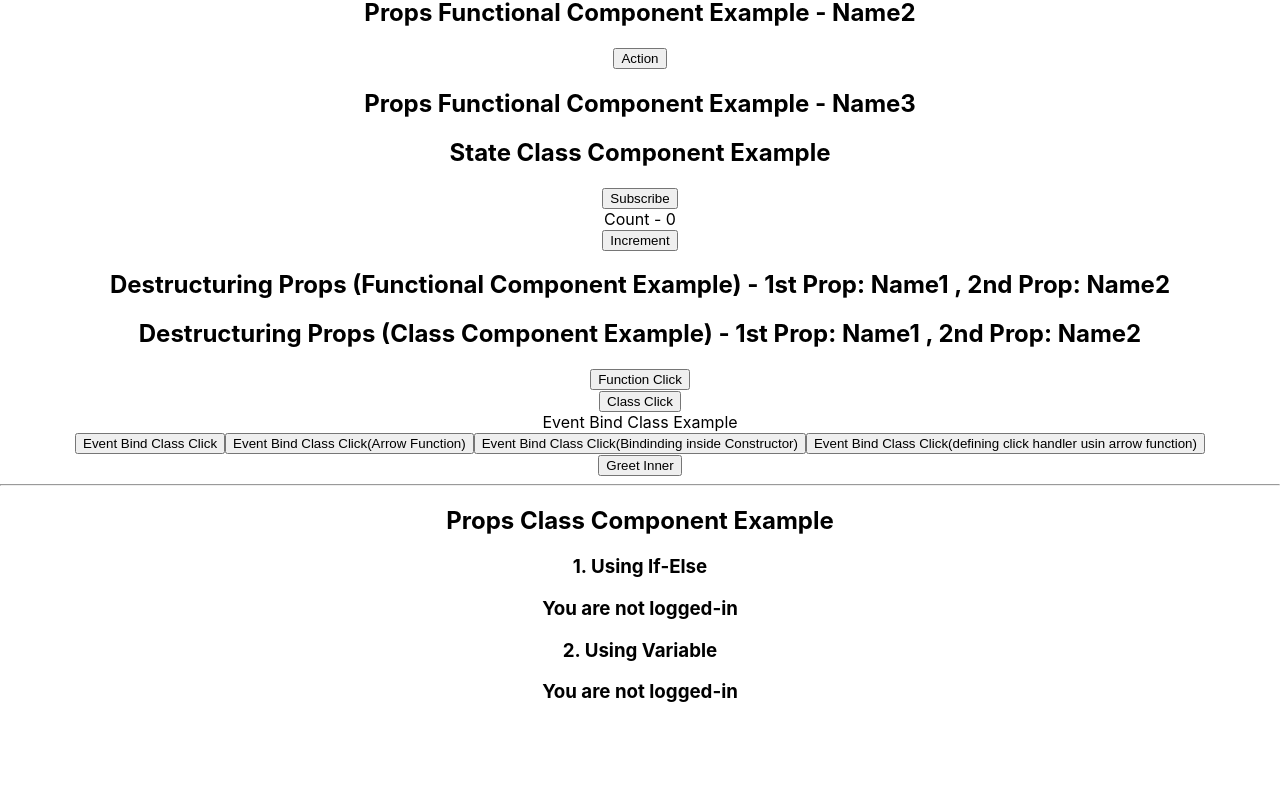
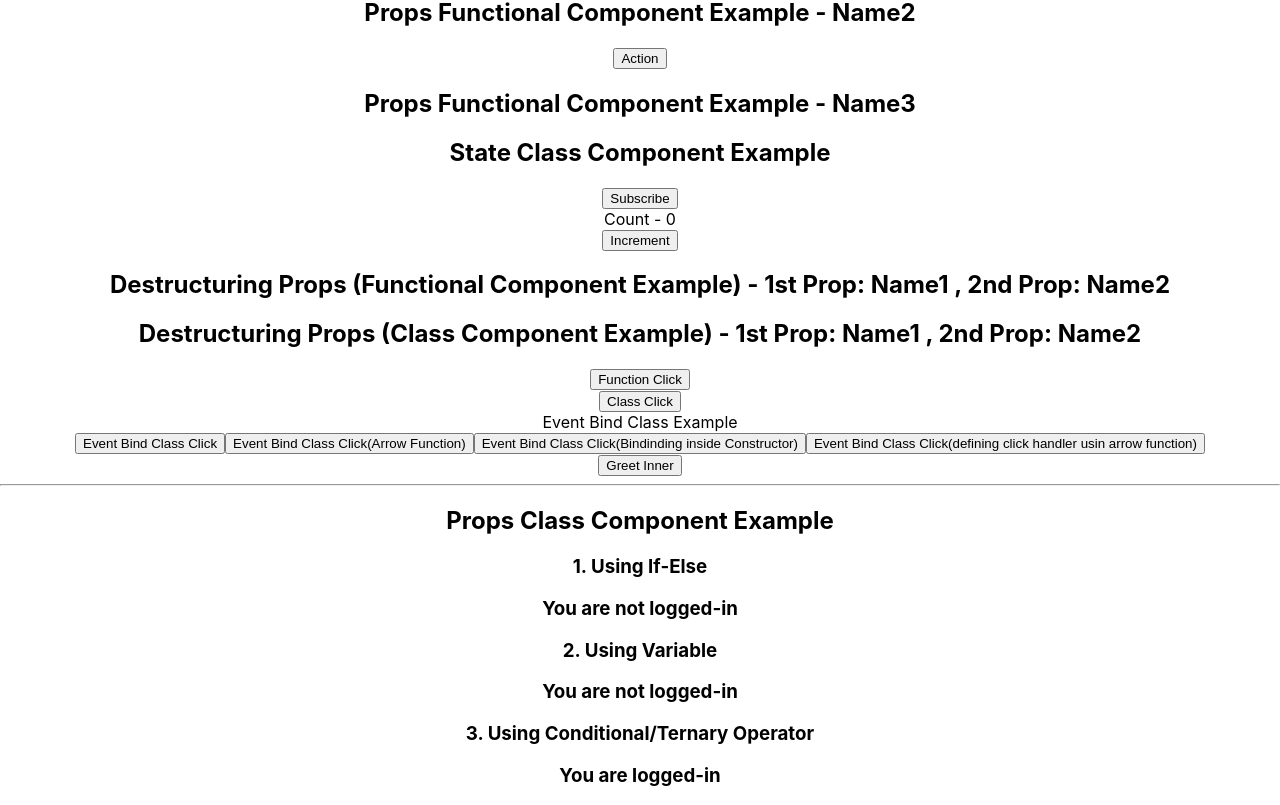
Before and after one commit to sagarteria/Sample-Create-React-App, a React (Create React App) app: page / in a window 1280 px wide. Shown: the part 331-1136 px from the top of the page. Before the commit the page ends 1053 px from the top, so only its background shows below. Built offline with nearby package versions, Linux system fonts and the light colour scheme.

Commit message:
conditional Rendering - 3. Using Ternary Operator

```diff
--- a/src/App.js
+++ b/src/App.js
@@ -15,6 +15,7 @@ import EventBind from "./components/Events/EventBinding/EventBind";
 import OuterComponent from "./components/ChildParentCommunication/OuterComponent";
 import ClassCompIfElse from "./components/ConditionalRendering/ClassCompIfElse";
 import ClassCompVariable from "./components/ConditionalRendering/ClassCompVariable";
+import ClassCompTernaryOperator from "./components/ConditionalRendering/ClassCompTernaryOperator";
 
 function App() {
   return (
@@ -52,6 +53,8 @@ function App() {
       <ClassCompIfElse />
       {/* 2. Using variable */}
       <ClassCompVariable />
+      {/* 3. Using Ternary Operator */}
+      <ClassCompTernaryOperator />
     </div>
   );
 }
--- /dev/null
+++ b/src/components/ConditionalRendering/ClassCompTernaryOperator.js
@@ -0,0 +1,28 @@
+import React, { Component } from "react";
+
+class ClassCompTernaryOperator extends Component {
+
+  constructor(props) {
+    super();
+    this.state = {
+      isLoggedIn: false
+    }
+  }
+
+  render() {
+
+    return (
+      this.state.isLoggedIn ?
+        <div>
+          <h3>3. Using Conditional/Ternary Operator</h3>
+          <h3>You are logged-in </h3>
+        </div> :
+        <div>
+          <h3>3. Using Conditional/Ternary Operator</h3>
+          <h3>You are logged-in </h3>
+      </div>
+    )
+  }
+}
+
+export default ClassCompTernaryOperator;
```
